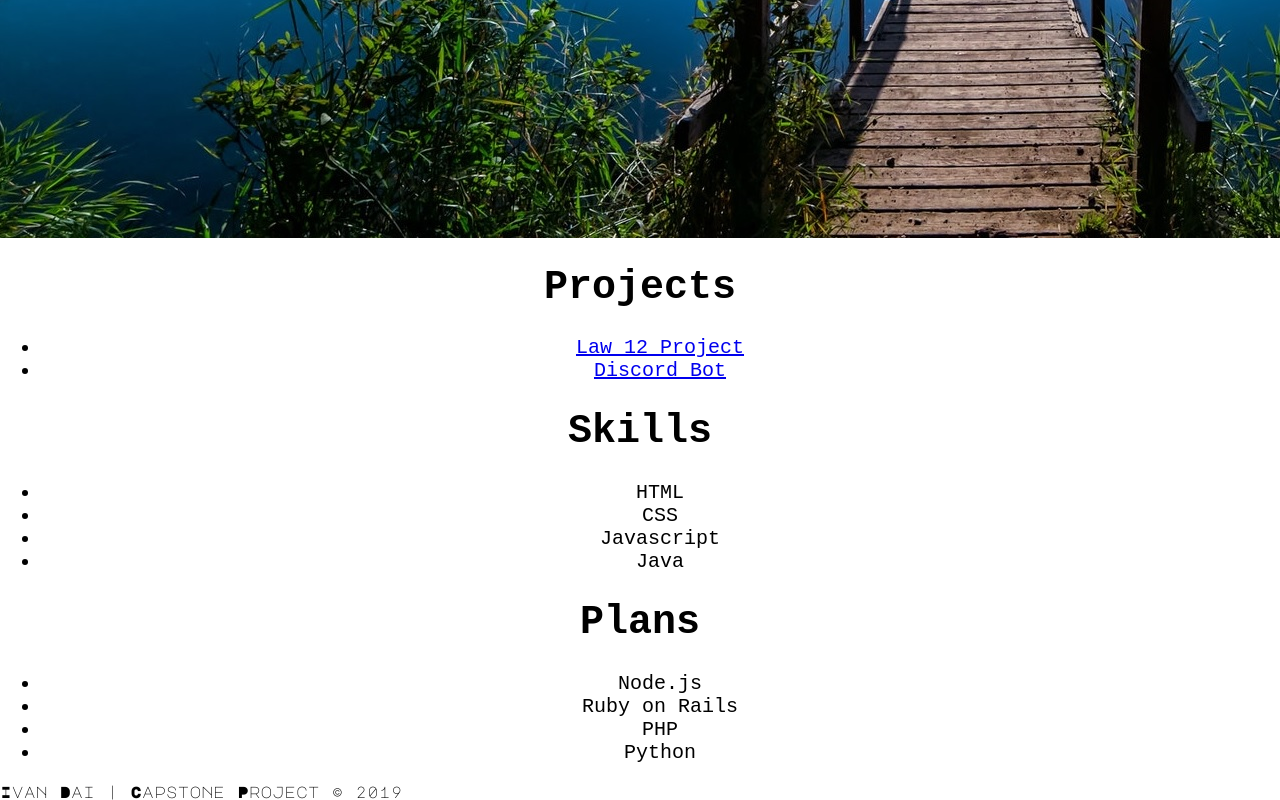
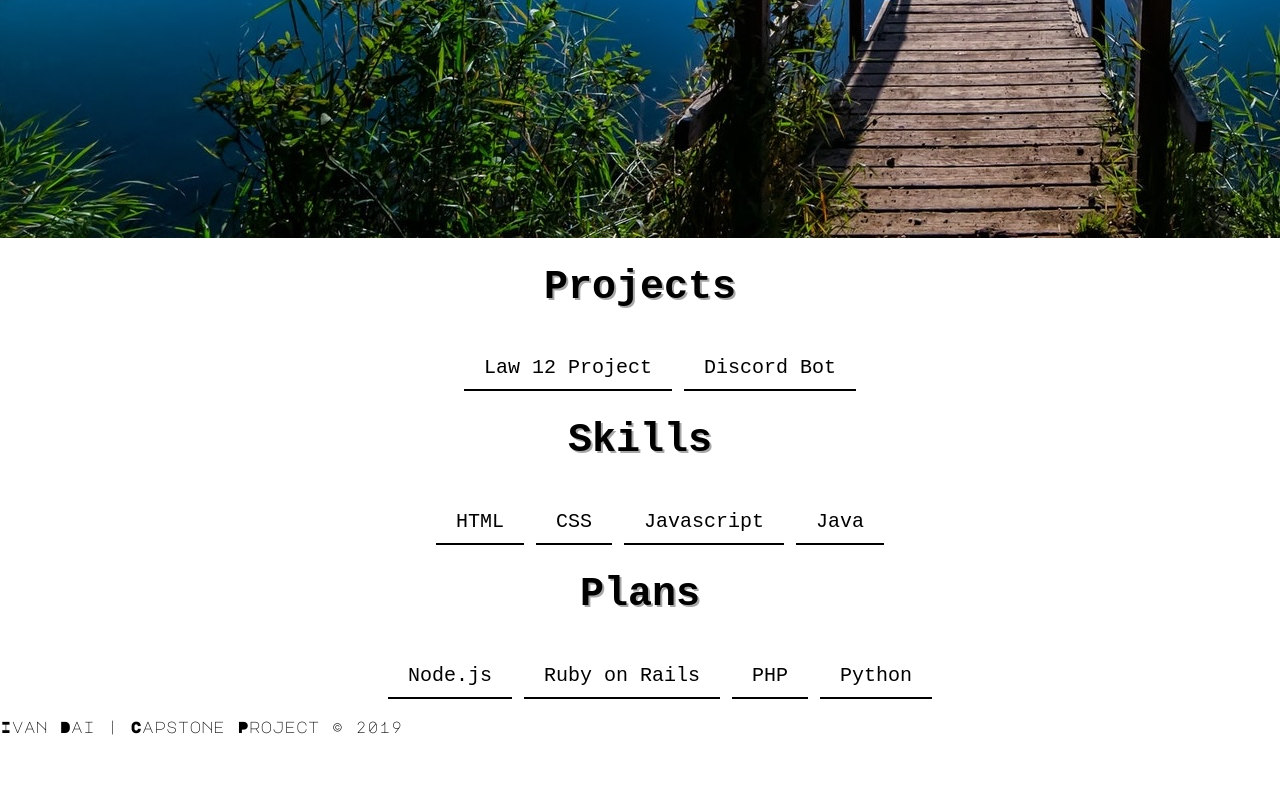
Before and after one commit to IvanDaiCHN/Old-Capstone-Website, a plain HTML site: page index.html in a window 1280 px wide. Shown: the part 649-1449 px from the top of the page. After the commit the page ends 1384 px from the top, so only its background shows below. Drawn offline with Linux system fonts and the light colour scheme; a web font is replaced by a local one.

Commit message:
Update main.css

```diff
--- a/main.css
+++ b/main.css
@@ -31,6 +31,18 @@ body {
 	text-align: center;
 	font-family: 'B612 Mono', monospace;
 }
+.content-body h1 {
+	text-shadow: 2px 2px #A8A8A8;
+}
+.content-body ul li {
+	display: inline-block;
+	padding: 20px 20px 10px 20px;
+	border-bottom: 2px solid black;
+}
+.content-body ul li a {
+	color: black;
+	text-decoration: none;
+}
 .introduction
 {
 	background-image: url("img/pexels-photo-414612.jpeg");
```
